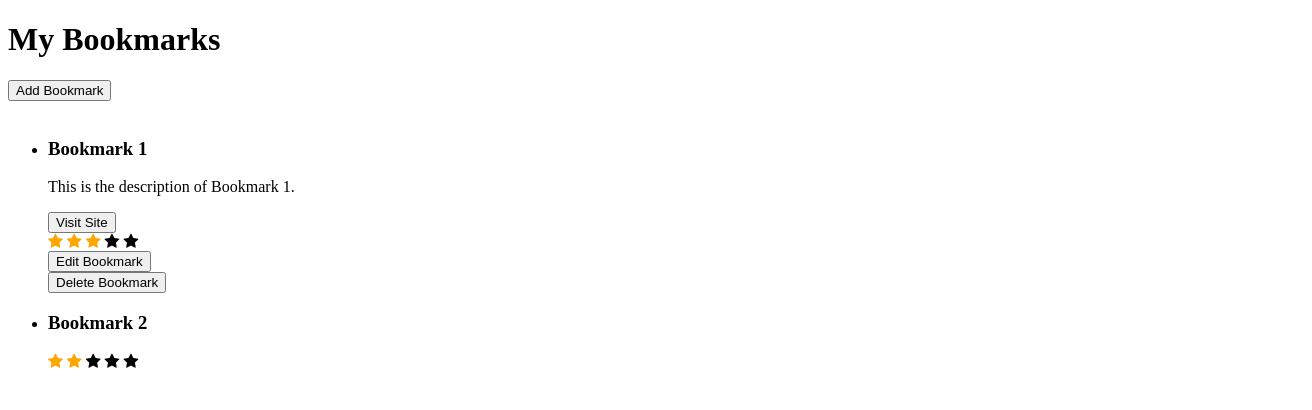
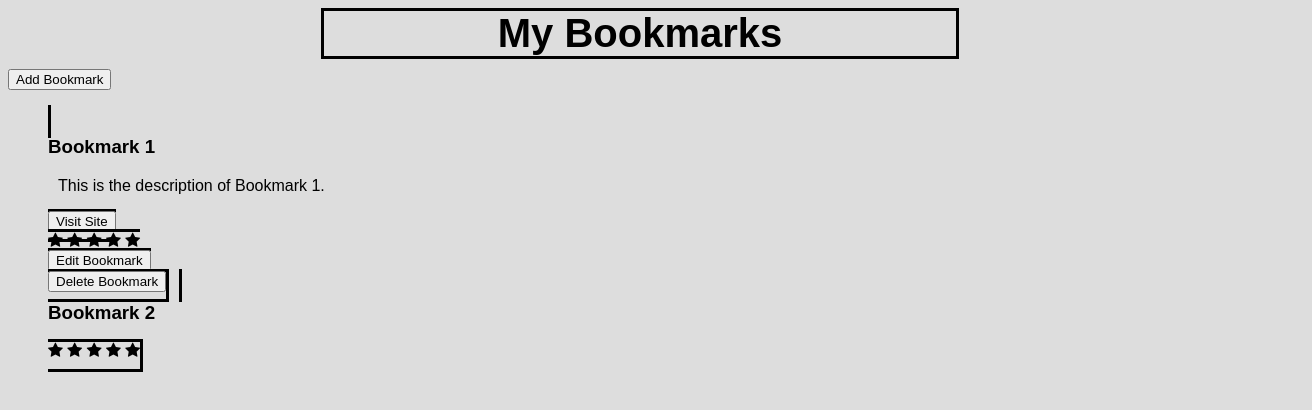
Before and after one commit to thinkful-ei-armadillo/michael-robin, a plain HTML site: page expanded.html in a window 1280 px wide. Shown: the whole page, 1312 px wide, since content can reach past the window. Drawn offline with nearby package versions, Linux system fonts and the light colour scheme; files that its build step writes are made by us from their sources.

Commit message:
Update index.css

```diff
--- a/styling/index.css
+++ b/styling/index.css
@@ -1,6 +1,69 @@
-.checked{
-    color: orange;
-}
 .hidden {
     display: none
 }
+
+body{
+    font-family: 'Montserrat', sans-serif;
+    background-color: #dddddd;
+}
+
+.js-addbookmark-togglebutton, .js-addBookmark-btn, .js-edit-button, .js-editSubmit, #js-bookmark-delete, #bookmark-filter{
+    font-family: 'Montserrat', sans-serif;
+    margin-bottom: 5px;
+}
+
+#bookmark-title, #bookmark-url, #bookmark-description, #bookmark-rating{
+    font-family: 'Montserrat', sans-serif;
+    margin-bottom: 5px;
+    padding-left: 2px;
+}
+
+h1{
+    font-size: 40px;
+    margin: auto;
+    margin-left: auto;
+    margin-right: auto;
+    width: 50%;
+    text-align: center;
+    border: 3px solid black;
+    margin-bottom: 10px;
+}
+
+.view{
+    margin: auto;
+    margin-left: auto;
+    margin-right: auto;
+    text-align: center;
+}
+
+ul{
+    margin: auto;
+    margin-left: auto;
+    margin-right: auto;
+    width: 100%;
+    text-align: left;
+}
+
+ul li{
+    list-style-type: none;
+    display: inline;
+}
+
+h3{
+  margin-top: 10px;
+}
+
+li{
+    margin: auto;
+    margin-left: auto;
+    margin-right: 10px;
+    margin-bottom: 10px;
+    width: 50%;
+    border: 3px solid black;
+    padding-bottom: 10px;
+}
+
+p{
+    margin-left: 10px;
+    text-align: left;
+}
```
